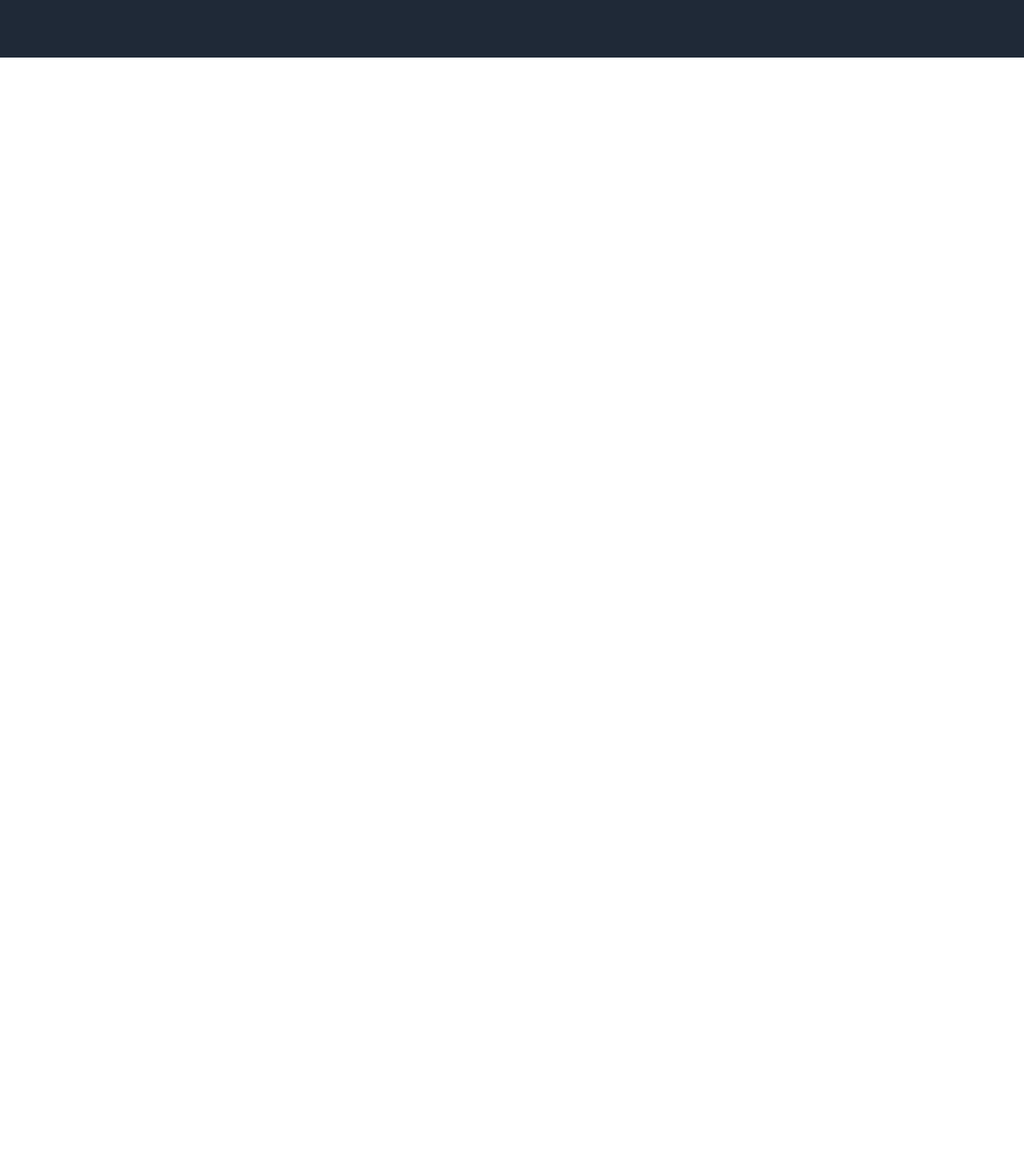
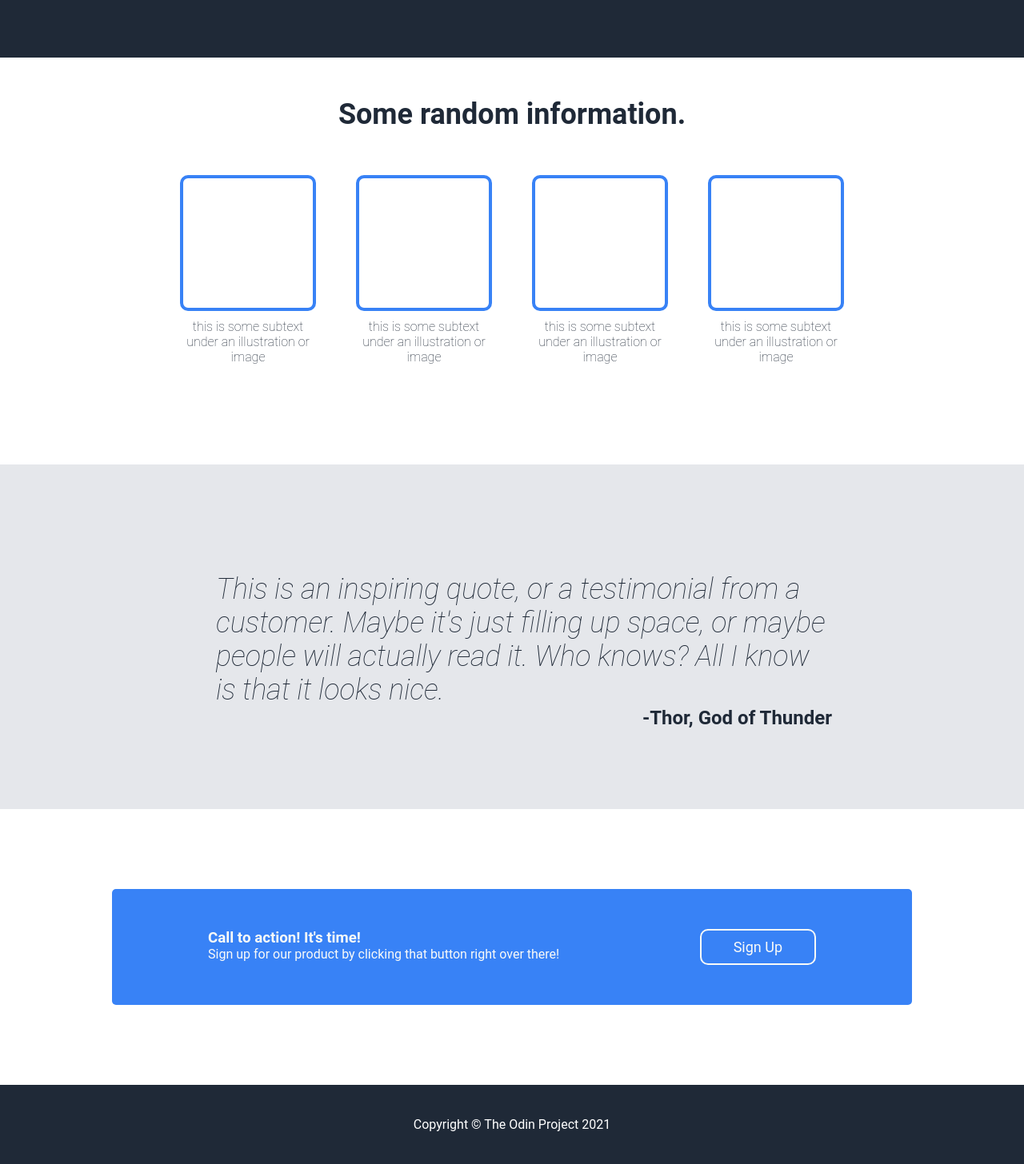
Before and after one commit to oogeima/landing-page, a plain HTML site: page index.html in a window 1280 px wide. Shown: the part 440-1896 px from the top of the page at 80% size. Before the commit the page ends 800 px from the top, so only its background shows below. Drawn offline with Linux system fonts and the light colour scheme.

Commit message:
Finished landing page

```diff
--- a/index.html
+++ b/index.html
@@ -8,51 +8,147 @@
         font-family: "Roboto", sans-serif;
         margin: 0;
         padding: 0;
+        box-sizing: border-box;
       }
-      header {
+
+      header, footer {
         background: #1f2937;
         color: white;
       }
+
       a {
         color: white;
         text-decoration: none;
         display: inline-block;
         margin: 0 12px;
       }
+
       #top-part-of-header {
         display: flex;
         justify-content: space-between;
         padding: 20px 0 0;
       }
+
       #hero {
         padding: 130px 0;
         display: flex;
       }
+
       #hero h1 {
         font-size: 48px;
         font-weight: extra-bold;
         color: #f9faf8;
       }
+
       #hero p {
         margin: 10px 0;
       }
+
       #hero > div {
         width: 50%;
       }
+
       #hero-image {
         background: #999;
+        display: flex;
+        justify-content: center;
+        align-items: center;
       }
+
       .content {
         width: 1000px;
         margin: 0 auto;
       }
+
       button {
         background: #3882f6;
         border: 0;
-        border-radius: 5px;
+        border-radius: 10px;
         padding: 10px 40px;
         color: #f9faf8;
         font-size: 18px;
+      }
+
+      footer {
+        padding: 40px 0;
+        text-align: center;
+      }
+
+      main {
+        width: 100%;
+      }
+      main > section > div {
+        width: 1000px;
+        margin-left: auto;
+        margin-right: auto;
+      }
+
+      main > section:first-child > div {
+        padding: 50px 0 125px;
+      }
+
+      .image-gallery {
+        display: flex;
+        gap: 50px;
+        justify-content: center;
+      }
+
+      h2 {
+        font-size: 36px;
+        color:  #1f2937;
+        text-align: center;
+        margin-bottom: 55px;
+      }
+
+      .image-with-label {
+        width: 170px;
+        color:  #1f2937;
+        text-align: center;
+        font-weight: lighter;
+      }
+
+      .image-with-label div {
+        height: 170px;
+        border: 4px solid #3882f6;
+        border-radius: 10px;
+        margin-bottom: 10px;
+      }
+
+      main > section:nth-child(even) {
+        background: #e5e7eb;
+      }
+
+      main > section:nth-child(even) > div {
+        padding: 135px 100px 100px 130px;
+        color:  #1f2937;
+      }
+
+      main > section:nth-child(even) blockquote {
+        font-style: italic;
+        font-size: 36px;
+        font-weight: lighter;
+      }
+
+      main > section:nth-child(even) p {
+        text-align: right;
+        font-size: 24px;
+        font-weight: bold;
+      }
+
+      main > section:last-child > div {
+        margin-top: 100px;
+        margin-bottom: 100px;
+        padding: 50px 120px;
+        background: #3882f6;
+        border-radius: 5px;
+        color: #f9faf8;
+        display: flex;
+        justify-content: space-between;
+      }
+
+      main > section:last-child button {
+        border: 2px solid #f9faf8;
+        border-radius: 10px;
       }
     </style>
     <script>
@@ -83,14 +179,57 @@
             <button>Sign up</button>
           </div>
           <div id="hero-image">
-            this is a placeholder for an image
+            <p>this is a placeholder for an image</p>
           </div>
         </div>
       </div>
     </header>
     <main>
+      <section>
+        <div>
+          <h2>Some random information.</h2>
+          <div class="image-gallery">
+            <div class="image-with-label">
+              <div></div>
+              <p>this is some subtext under an illustration or image<p>
+            </div>
+            <div class="image-with-label">
+              <div></div>
+              <p>this is some subtext under an illustration or image<p>
+            </div>
+            <div class="image-with-label">
+              <div></div>
+              <p>this is some subtext under an illustration or image<p>
+            </div>
+            <div class="image-with-label">
+              <div></div>
+              <p>this is some subtext under an illustration or image<p>
+            </div>
+          </div>
+        </div>
+      </section>
+      <section>
+        <div>
+          <blockquote>
+            This is an inspiring quote, or a testimonial from a customer. Maybe
+            it's just filling up space, or maybe people will actually read it.
+            Who knows?  All I know is that it looks nice.
+          </blockquote>
+          <p>-Thor, God of Thunder</p>
+        </div>
+      </section>
+      <section>
+        <div>
+          <div>
+            <h3>Call to action! It's time!</h3>
+            <p>Sign up for our product by clicking that button right over there!</p>
+          </div>
+          <button>Sign Up</button>
+        </div>
+      </section>
     </main>
     <footer>
+      Copyright &copy; The Odin Project 2021
     </footer>
   </body>
 </html>
```
